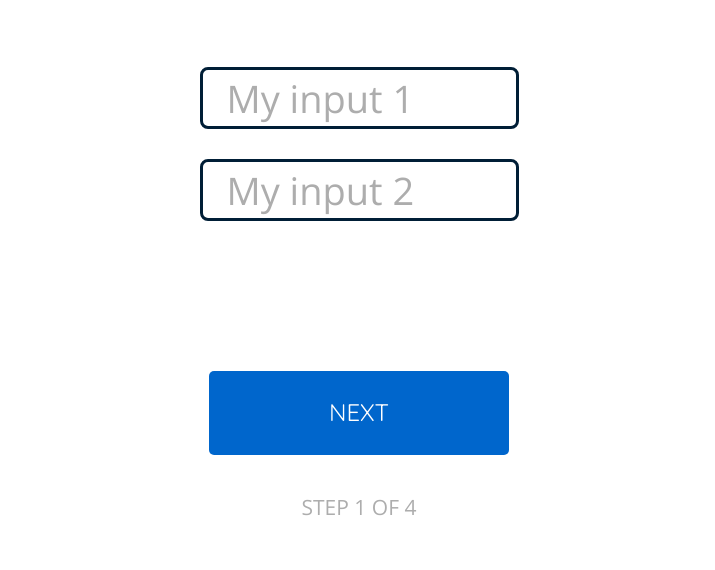
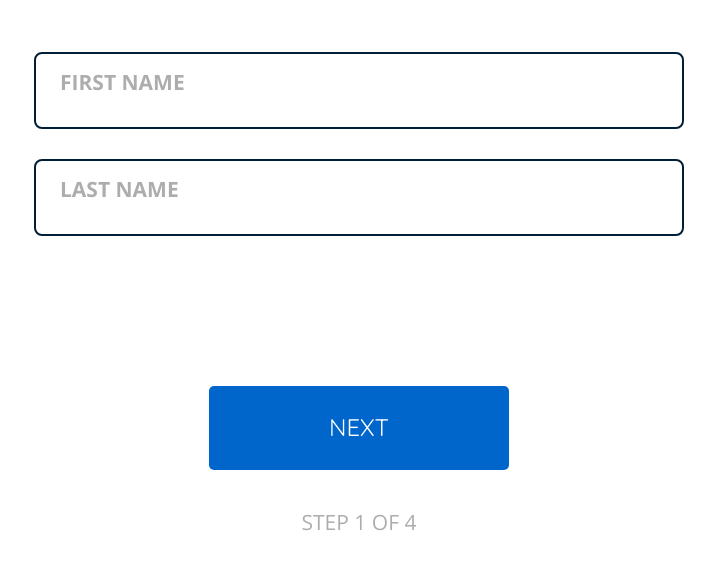
Before and after one commit to imEag/h-challenge, a React app: page / in a window 1280 px wide. Shown: the part 164-734 px from the top of the page, without its empty margins (281-996 px from the left). Built offline with nearby package versions, Linux system fonts and the light colour scheme.

Commit message:
fix reactive inputs css

```diff
--- a/client/components/NamesPage.js
+++ b/client/components/NamesPage.js
@@ -7,8 +7,8 @@ const NamesPage = () => {
         <div className="namesPage">
             <h2>Awesome! Let's get started with the basics.</h2>
             <form>
-                <ReactiveInput label="My input 1"></ReactiveInput>
-                <ReactiveInput label="My input 2"></ReactiveInput>
+                <ReactiveInput label="First Name"></ReactiveInput>
+                <ReactiveInput label="Last Name"></ReactiveInput>
             </form>
             <Button>Next</Button>
             <p>Step 1 of 4</p>
--- a/client/scss/components/_reactiveInput.scss
+++ b/client/scss/components/_reactiveInput.scss
@@ -1,20 +1,22 @@
 .reactiveInput {
     background-color: #FFFFFF;
-    max-width: 50rem;
+    width: 65rem;
     position: relative;
-    border: 0.3rem solid $secondColor;
+    border: 0.2rem solid $secondColor;
     border-radius: 0.8rem;
     margin: 3rem 0;
-    transition: all 0.3rem ease-in-out;
+    transition: all 0.3s ease-in-out;
+    font-weight: 700;
 
     & input {
         color: $firstColor;
-        font-size: $smallerFont;
-        padding: 1.6rem 2.4rem;
+        font-size: $smallFont;
+        padding: 2rem 2rem;
         border: none;
         background-color: transparent;
         width: 100%;
         line-height: 2.4rem;
+        font-weight: 700;
     }
 
     &:hover,
@@ -29,8 +31,10 @@
 
     & label {
         color: $thirdColor;
+        font-size: $smallerFont;
         padding: 1.6rem 2.4rem;
         line-height: 2.4rem;
+        text-transform: uppercase;
         position: absolute;
         background-color: transparent;
         top: 0;
@@ -50,6 +54,6 @@
         top: -12px;
         left: 16px;
         bottom: auto;
-        color: $firstColor;
+        color: $secondColor;
     }
 }
```
